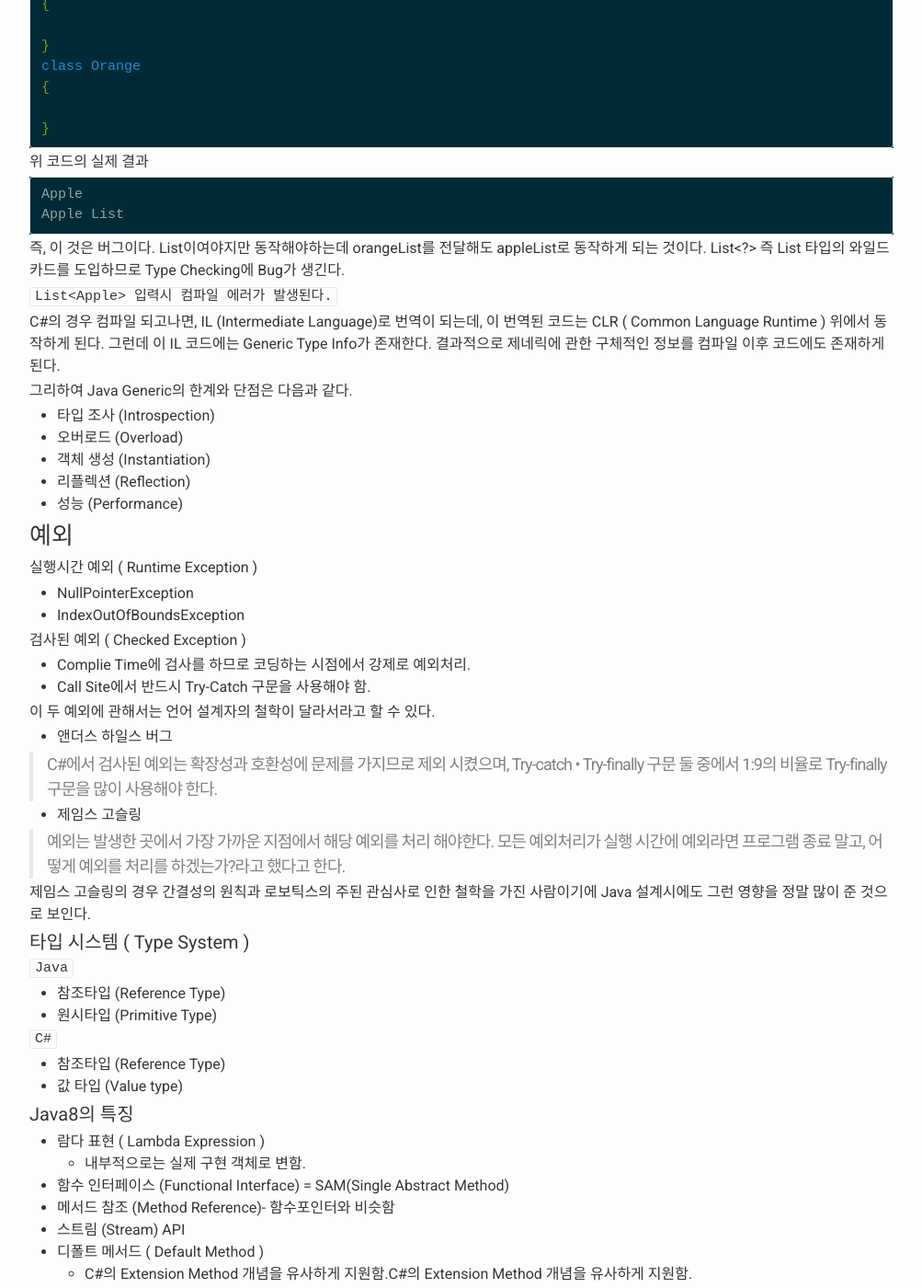
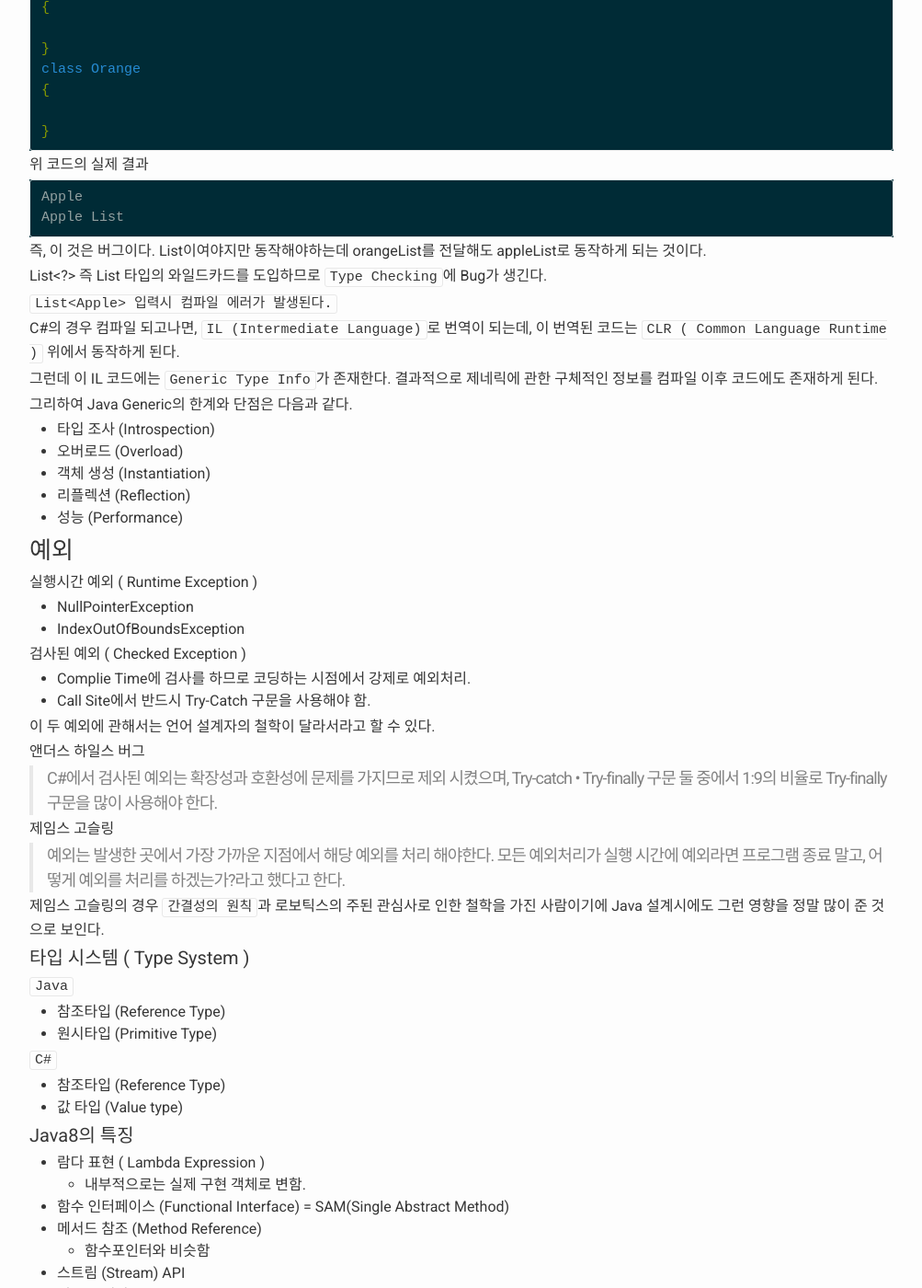
Before and after one commit to seungdols/seungdols.github.io, a Jekyll site: the page built from _posts/2016/2016-06-14-java-generics-vs-c-generics.markdown, in a window 1280 px wide and 1400 px high, scrolled down 1217 px. Shown: the whole window at 92% size, without its empty margins (138-1141 px from the left). Built offline with Jekyll 4.4.1, drawn with Linux system fonts in a browser that asks for light colours; comment, search, counter and statistics services are not loaded; some of the changed text lies outside the part shown.

Commit message:
change contents

````diff
--- a/_posts/2016/2016-06-14-java-generics-vs-c-generics.markdown
+++ b/_posts/2016/2016-06-14-java-generics-vs-c-generics.markdown
@@ -16,14 +16,14 @@
 List <Apple> = new ArrayList<Apple>();
 ```
 
-위의 Type 정보는 Byte Code를 확인해보면 아래와 같이 타입 정보가 사라진다는 것을 알 수 있다.
+위의 Type 정보는 `Byte Code`를 확인해보면 아래와 같이 **타입 정보**가 사라진다는 것을 알 수 있다.
 
 ```java
 List <> = new ArrayList<>();
 List <> = new ArrayList<>();
 ```
 
-제네릭이 컴파일 타임의 Type Check에 대한 기능을 기본적으로 가지게 되는데 Java의 경우 컴파일 트릭에 불과하다.
+제네릭이 ++컴파일 타임의 Type Check에 대한 기능++을 기본적으로 가지게 되는데 `Java의 경우 컴파일 트릭`에 불과하다.
 
 ```java
 public class GenericsErasure {
@@ -70,11 +70,16 @@
 Apple List
 ```
 
-즉, 이 것은 버그이다. List<Apple>이여야지만 동작해야하는데 orangeList를 전달해도 appleList로 동작하게 되는 것이다. List<?> 즉 List 타입의 와일드카드를 도입하므로 Type Checking에 Bug가 생긴다.
+즉, 이 것은 버그이다. List<Apple>이여야지만 동작해야하는데 orangeList를 전달해도 appleList로 동작하게 되는 것이다.
+
+List<?> 즉 List 타입의 와일드카드를 도입하므로 `Type Checking`에 Bug가 생긴다.
+
 
 `List<Apple> 입력시 컴파일 에러가 발생된다.`
 
-C#의 경우 컴파일 되고나면, IL (Intermediate Language)로 번역이 되는데, 이 번역된 코드는 CLR ( Common Language Runtime ) 위에서 동작하게 된다. 그런데 이 IL 코드에는 Generic Type Info가 존재한다. 결과적으로 제네릭에 관한 구체적인 정보를 컴파일 이후 코드에도 존재하게 된다.
+C#의 경우 컴파일 되고나면, `IL (Intermediate Language)`로 번역이 되는데, 이 번역된 코드는 `CLR ( Common Language Runtime )` 위에서 동작하게 된다.
+
+그런데 이 IL 코드에는 `Generic Type Info`가 존재한다. 결과적으로 제네릭에 관한 구체적인 정보를 컴파일 이후 코드에도 존재하게 된다.
 
 그리하여 Java Generic의 한계와 단점은 다음과 같다.
 
@@ -85,7 +90,9 @@
   * 성능 (Performance)
 
 
+
 ### 예외
+
 
 실행시간 예외 ( Runtime Exception )
 
@@ -99,25 +106,27 @@
 
 이 두 예외에 관해서는 언어 설계자의 철학이 달라서라고 할 수 있다.
 
-- 앤더스 하일스 버그
+
+앤더스 하일스 버그
 
 > C#에서 검사된 예외는 확장성과 호환성에 문제를 가지므로 제외 시켰으며, Try-catch • Try-finally 구문 둘 중에서 1:9의 비율로 Try-finally 구문을 많이 사용해야 한다.
 
-- 제임스 고슬링
+제임스 고슬링
 
 > 예외는 발생한 곳에서 가장 가까운 지점에서 해당 예외를 처리 해야한다. 모든 예외처리가 실행 시간에 예외라면 프로그램 종료 말고, 어떻게 예외를 처리를 하겠는가?라고 했다고 한다.
 
-제임스 고슬링의 경우 간결성의 원칙과 로보틱스의 주된 관심사로 인한 철학을 가진 사람이기에 Java 설계시에도 그런 영향을 정말 많이 준 것으로 보인다.
+제임스 고슬링의 경우 `간결성의 원칙`과 로보틱스의 주된 관심사로 인한 철학을 가진 사람이기에 Java 설계시에도 그런 영향을 정말 많이 준 것으로 보인다.
+
 
 
 #### 타입 시스템 ( Type System )
 
-##### `Java`
+`Java`
 
 * 참조타입 (Reference Type)
 * 원시타입 (Primitive Type)
 
-##### `C#`
+`C#`
 
 * 참조타입 (Reference Type)
 * 값 타입 (Value type)
@@ -128,7 +137,8 @@
 * 람다 표현 ( Lambda Expression )
 	- 내부적으로는 실제 구현 객체로 변함.
 * 함수 인터페이스 (Functional Interface) = SAM(Single Abstract Method)
-* 메서드 참조 (Method Reference)- 함수포인터와 비슷함
+* 메서드 참조 (Method Reference)
+    - 함수포인터와 비슷함
 * 스트림 (Stream) API
 * 디폴트 메서드 ( Default Method )
 	- C#의 Extension Method 개념을 유사하게 지원함.C#의 Extension Method 개념을 유사하게 지원함.
````
Also changed, not shown: other parts of _posts/2016/2016-06-14-java-generics-vs-c-generics.markdown (+3 -3 lines).
